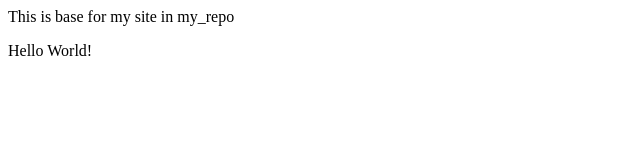
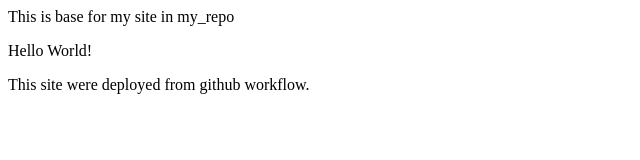
Before and after one commit to emanzek/my_repo, a plain HTML site: page index.html in a window 1280 px wide. Shown: the whole page, without its empty margins (0-640 px from the left). Drawn offline with Linux system fonts and the light colour scheme.

Commit message:
update index

```diff
--- a/index.html
+++ b/index.html
@@ -8,5 +8,6 @@
 <body>
     This is base for my site in my_repo
     <p>Hello World!</p>
+    <p>This site were deployed from github workflow.</p>
 </body>
 </html>
```
